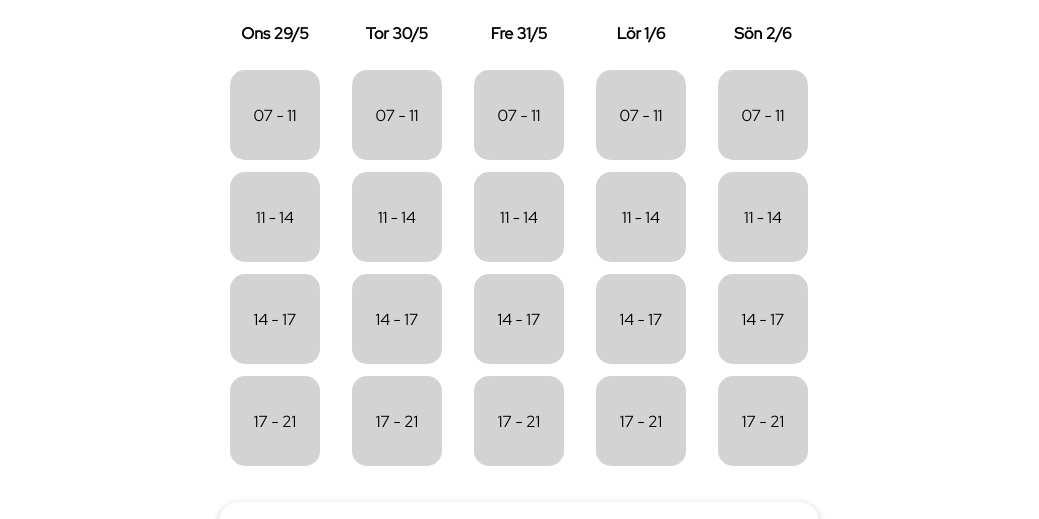
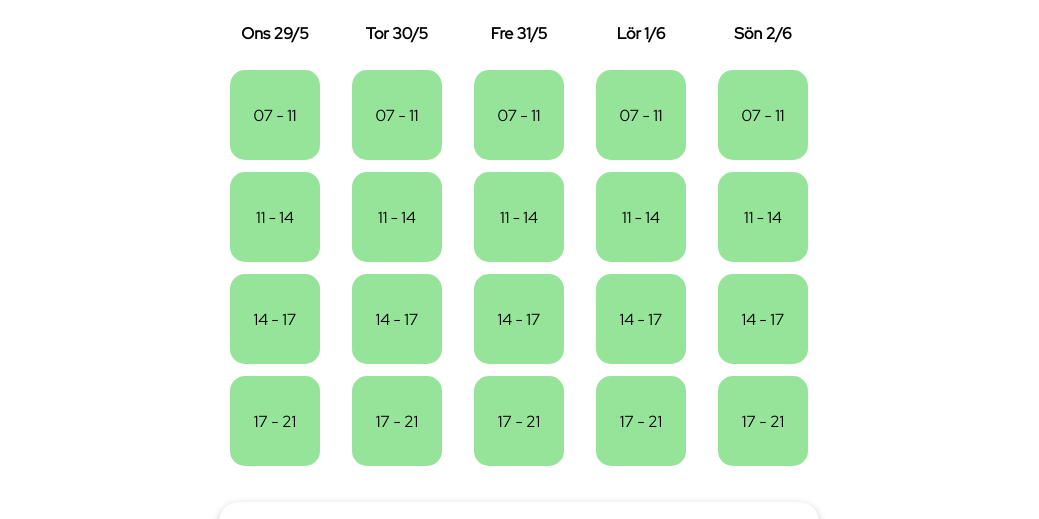
Before and after one commit to gustavAlbrekts0n/bokningsapp, a React (Create React App) app in the folder react-app/: page / in a window 1280 px wide. Shown: the part 178-697 px from the top of the page, without its empty margins (121-1160 px from the left). Built offline with nearby package versions, Linux system fonts and the light colour scheme.

Commit message:
Add colours to time slots and minor other improvements

```diff
--- a/react-app/src/App.js
+++ b/react-app/src/App.js
@@ -1,14 +1,13 @@
 import React, { useState } from 'react';
-import { PrimeReactProvider } from 'primereact/api';
 import 'primereact/resources/primereact.css';
 import 'primereact/resources/themes/lara-light-indigo/theme.css';
 import './App.css';
-import CalendarComponent from './components/calendar';
-import ButtonBook from './components/buttonBook';
+import CalendarComponent from './components/Calendar';
+import ButtonBook from './components/ButtonBook';
 
-function App() {
+const App = () => {
 
-  const [selectedDate, setSelectedDate] = useState("");
+  const [selectedDate, setSelectedDate] = useState(" ");
   const [selectedTime, setSelectedTime] = useState("Ingen tid vald");
 
   const handleDateTimeChange = (date, time) => {
@@ -32,7 +31,7 @@ function App() {
             <p>{selectedDate}</p>
             <p>{selectedTime}</p>
           </div>
-          <ButtonBook />
+          <ButtonBook date={selectedDate} time={selectedTime} />
         </div>
       </div>
     </div>
--- a/react-app/src/components/ButtonBook.js
+++ b/react-app/src/components/ButtonBook.js
@@ -3,21 +3,23 @@ import { ConfirmDialog, confirmDialog } from 'primereact/confirmdialog';
 import { Toast } from 'primereact/toast';
 import { Button } from 'primereact/button';
 
-function ButtonBook() {
+const ButtonBook = (props) => {
 
     const toast = useRef(null);
 
     const accept = () => {
         toast.current.show({ severity: 'info', summary: 'Bokning genomförd', detail: 'Tiden har bokats', life: 3000 });
+        console.log("Bokning genomförd.", props.date, props.time);
     };
 
     const reject = () => {
         toast.current.show({ severity: 'warn', summary: 'Bokning avbruten', detail: 'Tiden har inte bokats', life: 3000 });
+        console.log("Bokning avbruten.", props.date, props.time);
     };
 
     const showTemplate = () => {
         confirmDialog({
-            group: 'templating',
+            group: 'bookingConfirmation',
             header: 'Bekräftelse',
             message: (
                 <div className="flex flex-column align-items-center w-full gap-3 border-bottom-1 surface-border">
@@ -32,7 +34,7 @@ function ButtonBook() {
     return (
         <>
             <Toast ref={toast} />
-            <ConfirmDialog group="templating" acceptLabel="Ja" rejectLabel="Nej" />
+            <ConfirmDialog group="bookingConfirmation" acceptLabel="Ja" rejectLabel="Nej" />
             <div className="card flex justify-content-center">
                 <Button onClick={() => showTemplate()} className="button-book" label="Boka" raised ></Button>
             </div>
--- a/react-app/src/components/calendar.css
+++ b/react-app/src/components/calendar.css
@@ -1,3 +1,4 @@
+
 .calendar {
     display: flex;
     flex-direction: column;
@@ -72,11 +73,19 @@
     background-color: rgb(170, 189, 224);
 }
 
-.past {
+.time-slot-selected {
+    background-color: rgb(149, 228, 153);
+}
+
+.time-slot-booked {
+    background-color: rgb(248, 117, 117);
+}
+
+.time-slot-past {
     color: #a3a3a3;
     background-color: rgb(226, 226, 226);
 }
 
-.past:hover {
+.time-slot-past:hover {
     background-color: rgb(226, 226, 226);
 }
--- a/react-app/src/components/calendar.js
+++ b/react-app/src/components/calendar.js
@@ -1,20 +1,20 @@
 import React, { useState } from 'react';
-import './calendar.css';
+import './Calendar.css';
 import { MaterialSymbol } from 'react-material-symbols';
 
-function CalendarComponent( {onChange} ) {
+const CalendarComponent = ( {onChange} ) => {
 
     const [mainOffset, setMainOffset] = useState(0);
 
-    function handleLeftClick() {
+    const handleLeftClick = () => {
         setMainOffset(prevOffset => prevOffset - 1);
     }
 
-    function handleRightClick() {
+    const handleRightClick = () => {
         setMainOffset(prevOffset => prevOffset + 1);
     }
 
-    function getDateByOffset(offset) {
+    const getDateByOffset = (offset) => {
         const today = new Date();
         const newDate = new Date(today);
         newDate.setDate(today.getDate() + offset + mainOffset);
@@ -27,7 +27,7 @@ function CalendarComponent( {onChange} ) {
         return { dateString, date: newDate };
     }
 
-    function printDebug(selectedDate, selectedTime) {
+    const printDebug = (selectedDate, selectedTime) => {
         console.log(`${selectedDate} : ${selectedTime}`);
     }
 
@@ -65,7 +65,7 @@ function CalendarComponent( {onChange} ) {
                         {times.map((time, timeIndex) => (
                             <div
                                 key={timeIndex}
-                                className={`time-slot ${date < today ? 'past' : ''}`}
+                                className={`time-slot time-slot-selected ${date < today ? 'time-slot-past' : ''}`}
                                 onClick={() => {
                                     if (date >= today) {
                                         printDebug(date.toLocaleDateString(), time);
```
